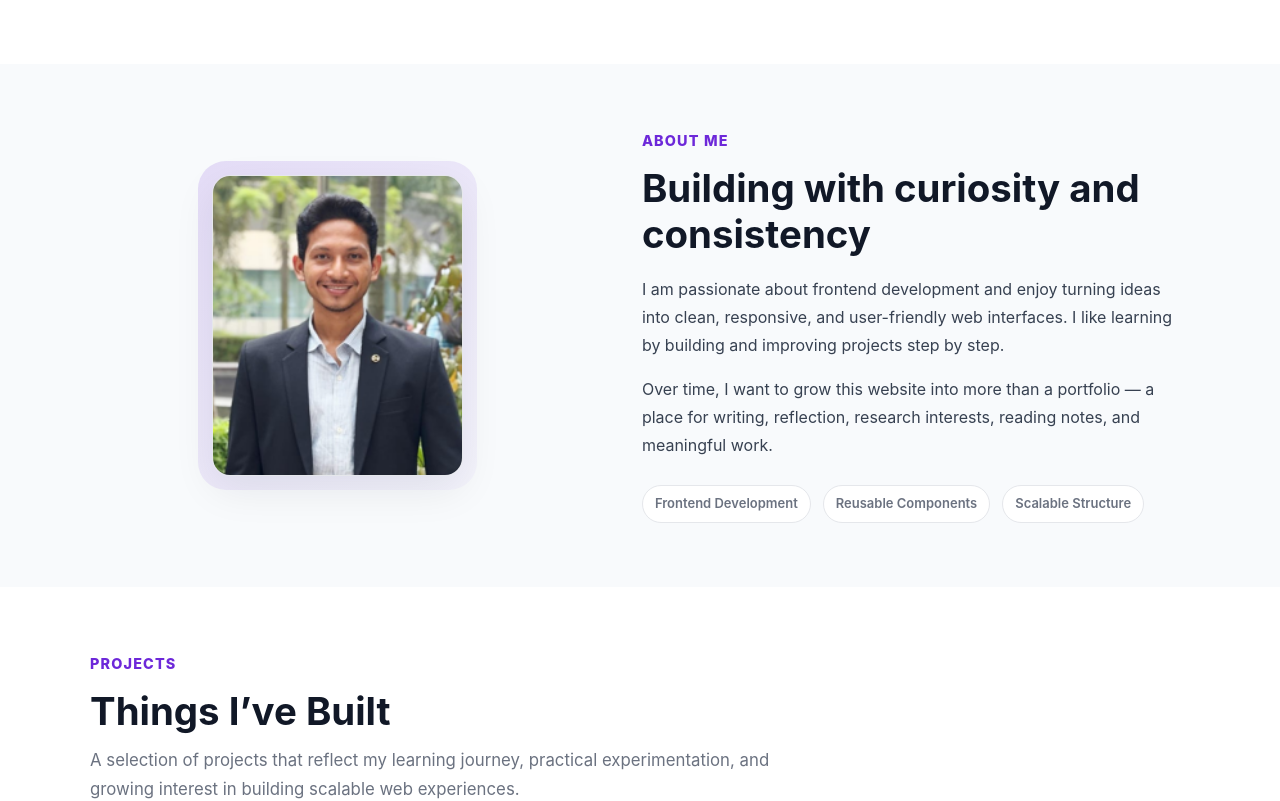
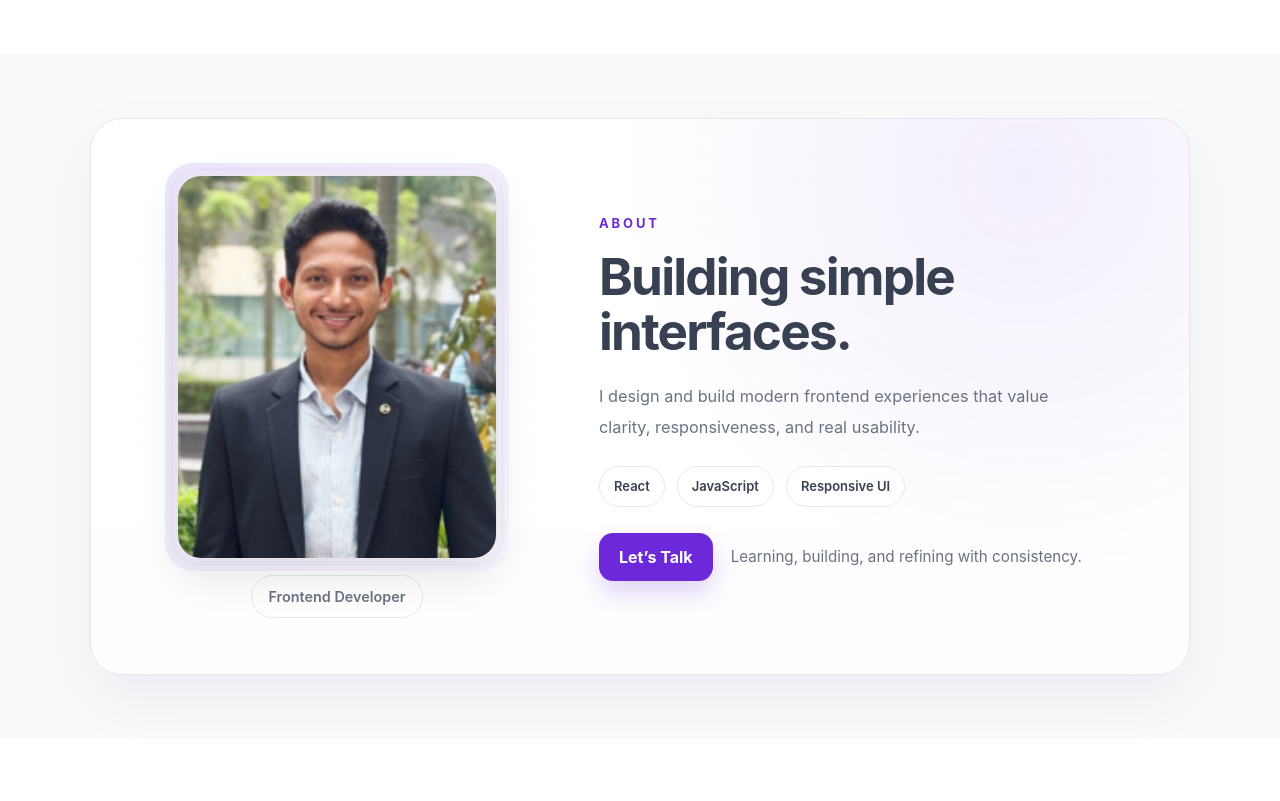
Before and after one commit to rayhandevcs-tech/my-portfolio, a React (Vite) app: page / in a window 1280 px wide. Shown: the part 1209-2010 px from the top of the page. Built offline with nearby package versions, Linux system fonts and the light colour scheme.

Commit message:
About section updated

```diff
--- a/src/components/sections/home/AboutSection/AboutSection.css
+++ b/src/components/sections/home/AboutSection/AboutSection.css
@@ -2,103 +2,259 @@
   background: var(--bg-soft);
 }
 
-.about__grid {
+.about__card {
+  position: relative;
   display: grid;
-  grid-template-columns: 0.95fr 1.05fr;
+  grid-template-columns: 380px 1fr;
   align-items: center;
-  gap: 56px;
+  gap: 72px;
+  padding: 56px;
+  border: 1px solid var(--border);
+  border-radius: 32px;
+  background:
+    radial-gradient(circle at 85% 10%, rgba(109, 40, 217, 0.08), transparent 38%),
+    linear-gradient(180deg, rgba(255, 255, 255, 0.96), rgba(255, 255, 255, 0.88));
+  box-shadow: 0 24px 60px rgba(15, 23, 42, 0.06);
+  overflow: hidden;
+}
+
+.about__media {
+  display: flex;
+  flex-direction: column;
+  align-items: center;
 }
 
 .about__image-wrap {
-  display: flex;
-  justify-content: center;
+  position: relative;
+  width: 100%;
+  max-width: 320px;
 }
 
-.about__image {
-  position: relative;
+.about__image-wrap::before {
+  content: "";
+  position: absolute;
+  inset: -12px;
+  border-radius: 28px;
+  background: linear-gradient(
+    135deg,
+    rgba(109, 40, 217, 0.12),
+    rgba(139, 92, 246, 0.04)
+  );
+  z-index: 0;
 }
 
-.about__image::before {
+.about__image-wrap::after {
   content: "";
   position: absolute;
-  inset: -14px;
-  border-radius: calc(var(--radius) + 10px);
-  background: linear-gradient(
-    135deg,
-    rgba(109, 40, 217, 0.14),
-    rgba(139, 92, 246, 0.04)
-  );
+  inset: -6px;
+  border-radius: 28px;
+  border: 1px solid rgba(15, 23, 42, 0.04);
   z-index: 0;
 }
 
 .about__img {
   position: relative;
   z-index: 1;
+  display: block;
   width: 100%;
-  max-width: 360px;
   aspect-ratio: 4 / 4.8;
   object-fit: cover;
-  border-radius: var(--radius);
+  border-radius: 24px;
   border: 1px solid var(--border);
-  box-shadow: var(--shadow);
+  box-shadow: 0 18px 40px rgba(15, 23, 42, 0.1);
+}
+
+.about__role{
+  margin-top:16px;
+  padding:8px 16px;
+  border-radius:999px;
+  border:1px solid var(--border);
+  background:rgba(255,255,255,0.7);
+  font-size:0.9rem;
+  font-weight:600;
+  color:var(--text-muted);
+  text-align:center;
+  display:inline-block;
 }
 
 .about__content {
-  max-width: 640px;
+  max-width: 540px;
 }
 
-.about__content h2 {
-  margin-bottom: 18px;
+.about__eyebrow {
+  margin-bottom: 14px;
+  font-size: 13px;
+  font-weight: 700;
+  letter-spacing: 0.22em;
+  text-transform: uppercase;
+  color: #6d28d9;
 }
 
-.about__content p + p {
-  margin-top: 16px;
+.about__title {
+  max-width: 420px;
+  margin: 0 0 22px;
+  font-size: clamp(2.1rem, 4vw, 3.2rem);
+  line-height: 1.08;
+  letter-spacing: -0.035em;
+  color: var(--text);
 }
 
-.about__highlights {
+.about__text {
+  max-width: 46ch;
+  margin: 0;
+  font-size: 1.02rem;
+  line-height: 1.85;
+  color: var(--text-muted);
+}
+
+.about__meta {
   display: flex;
   flex-wrap: wrap;
   gap: 12px;
-  margin-top: 26px;
+  margin-top: 24px;
 }
 
-.about__highlights span {
+.about__meta span {
   display: inline-flex;
   align-items: center;
-  padding: 8px 12px;
+  justify-content: center;
+  padding: 10px 14px;
   border-radius: 999px;
-  background: var(--bg);
   border: 1px solid var(--border);
-  color: var(--text-muted);
+  background: rgba(255, 255, 255, 0.68);
+  backdrop-filter: blur(8px);
+  color: var(--text);
   font-size: 13px;
   font-weight: 600;
 }
 
+.about__actions {
+  display: flex;
+  align-items: center;
+  gap: 18px;
+  flex-wrap: wrap;
+  margin-top: 26px;
+}
+
+.about__btn {
+  display: inline-flex;
+  align-items: center;
+  justify-content: center;
+  min-height: 48px;
+  padding: 0 20px;
+  border-radius: 14px;
+  background: #6d28d9;
+  color: #ffffff;
+  text-decoration: none;
+  font-weight: 700;
+  transition: transform 0.22s ease, box-shadow 0.22s ease;
+  box-shadow: 0 12px 24px rgba(109, 40, 217, 0.2);
+}
+
+.about__btn:hover {
+  transform: translateY(-3px);
+  box-shadow: 0 20px 40px rgba(109, 40, 217, 0.25);
+}
+
+.about__note {
+  margin: 0;
+  font-size: 0.95rem;
+  color: var(--text-muted);
+}
+
+/* Tablet */
 @media (max-width: 992px) {
-  .about__grid {
+  .about__card {
     grid-template-columns: 1fr;
     gap: 30px;
+    padding: 30px 24px;
+  }
+
+  .about__media {
+    justify-content: center;
   }
 
   .about__content {
     max-width: 100%;
   }
 
-  .about__img {
-    max-width: 300px;
+  .about__image-wrap {
+    max-width: 280px;
+  }
+
+  .about__title {
+    max-width: 100%;
+    font-size: 2.3rem;
+    line-height: 1.08;
+  }
+
+  .about__text {
+    max-width: 42ch;
   }
 }
 
+/* Mobile */
 @media (max-width: 640px) {
-  .about__grid {
-    gap: 22px;
+  .about__card {
+    padding: 22px 18px;
+    border-radius: 22px;
+    gap: 24px;
   }
 
-  .about__img {
-    max-width: 240px;
+  .about__image-wrap {
+    max-width: 230px;
   }
 
-  .about__highlights {
+  .about__role {
+    margin-top: 14px;
+    font-size: 0.9rem;
+  }
+
+  .about__eyebrow {
+    font-size: 12px;
+    letter-spacing: 0.18em;
+    margin-bottom: 12px;
+  }
+
+  .about__title {
+    max-width: 100%;
+    font-size: 1.9rem;
+    line-height: 1.15;
+    margin-bottom: 16px;
+  }
+
+  .about__text {
+    max-width: 100%;
+    font-size: 0.98rem;
+    line-height: 1.75;
+  }
+   .about__content{
+    text-align:center;
+  }
+
+
+  .about__meta {
     gap: 10px;
+    margin-top: 20px;
   }
+
+  .about__meta span {
+    padding: 9px 12px;
+    font-size: 12px;
+  }
+
+  .about__actions {
+    flex-direction: column;
+    align-items: flex-start;
+    gap: 12px;
+    margin-top: 22px;
+  }
+
+  .about__note {
+    font-size: 0.92rem;
+    line-height: 1.6;
+  }
+  .about__media{
+  align-items:center;
 }
+}
--- a/src/components/sections/home/AboutSection/AboutSection.jsx
+++ b/src/components/sections/home/AboutSection/AboutSection.jsx
@@ -4,34 +4,44 @@ import aboutImage from "../../../../assets/images/hero_pic.png";
 function AboutSection() {
   return (
     <section className="section about" id="about">
-      <div className="container about__grid">
-        <div className="about__image-wrap">
-          <div className="about__image">
-            <img src={aboutImage} alt="About me" className="about__img" />
+      <div className="container">
+        <div className="about__card">
+          <div className="about__media">
+            <div className="about__image-wrap">
+              <img src={aboutImage} alt="Rayhan" className="about__img" />
+            </div>
+
+            <p className="about__role">Frontend Developer</p>
           </div>
-        </div>
 
-        <div className="about__content">
-          <p className="eyebrow">About Me</p>
+          <div className="about__content">
+            <p className="about__eyebrow">About</p>
 
-          <h2>Building with curiosity and consistency</h2>
+            <h2 className="about__title">
+              Building simple
+  <br /> interfaces.
+            </h2>
 
-          <p>
-            I am passionate about frontend development and enjoy turning ideas
-            into clean, responsive, and user-friendly web interfaces. I like
-            learning by building and improving projects step by step.
-          </p>
+            <p className="about__text">
+              I design and build modern frontend experiences that value clarity,
+              responsiveness, and real usability.
+            </p>
 
-          <p>
-            Over time, I want to grow this website into more than a portfolio —
-            a place for writing, reflection, research interests, reading notes,
-            and meaningful work.
-          </p>
+            <div className="about__meta">
+              <span>React</span>
+              <span>JavaScript</span>
+              <span>Responsive UI</span>
+            </div>
 
-          <div className="about__highlights">
-            <span>Frontend Development</span>
-            <span>Reusable Components</span>
-            <span>Scalable Structure</span>
+            <div className="about__actions">
+              <a href="#contact" className="about__btn">
+                Let’s Talk
+              </a>
+
+              <p className="about__note">
+                Learning, building, and refining with consistency.
+              </p>
+            </div>
           </div>
         </div>
       </div>
--- a/src/components/sections/home/ContactSection/ContactSection.jsx
+++ b/src/components/sections/home/ContactSection/ContactSection.jsx
@@ -15,13 +15,6 @@ function ContactSection() {
 
         <ContactInfoGrid />
 
-        <div className="contact-home__note">
-          <p>
-            I’m especially interested in frontend development, scalable UI
-            systems, and projects that help me grow through building.
-          </p>
-        </div>
-
         <Link to="/contact" className="btn contact-home__cta">
           Send a Message
         </Link>
--- a/src/components/sections/home/HeroSection/HeroSection.jsx
+++ b/src/components/sections/home/HeroSection/HeroSection.jsx
@@ -30,11 +30,7 @@ function HeroSection() {
             </Link>
           </div>
 
-          <div className="hero__mini-points">
-            <span>React-based UI</span>
-            <span>Scalable structure</span>
-            <span>Continuous learning</span>
-          </div>
+
         </div>
 
         <div className="hero__image-wrap">
--- a/src/data/blogPosts.js
+++ b/src/data/blogPosts.js
@@ -1,6 +1,4 @@
-// import heroImg from "../assets/images/hero_img.png";
-// import penImg from "../assets/images/feather-pen-1.png";
-// import chainImg from "../assets/images/product-chain-1.png";
+
 import placeholderImg from "../assets/images/placeholder-image.png";
 import placeholderImg1 from "../assets/images/placeholder-image-1.png";
 import placeholderImg2 from "../assets/images/placeholder-image-2.png";
--- a/src/data/site.js
+++ b/src/data/site.js
@@ -18,8 +18,8 @@ export const siteConfig = {
     { label: "Blog", path: "/blog" },
     { label: "Books", path: "/book-reviews" },
     { label: "Achievements", path: "/achievements" },
-    { label: "Travel", path: "/travel" },
-    { label: "Research", path: "/research" },
+    // { label: "Travel", path: "/travel" },
+    // { label: "Research", path: "/research" },
     { label: "Contact", path: "/contact" },
   ],
 
--- a/src/pages/Contact/Contact.jsx
+++ b/src/pages/Contact/Contact.jsx
@@ -21,13 +21,6 @@ function Contact() {
 
           <ContactInfoGrid />
 
-          <div className="contact-home__note">
-            <p>
-              I’m especially interested in frontend development, scalable UI
-              systems, and projects that help me grow through building.
-            </p>
-          </div>
-
           <ContactForm />
         </div>
       </main>
--- a/src/router/index.jsx
+++ b/src/router/index.jsx
@@ -54,8 +54,8 @@ export const router = createBrowserRouter([
       { path: "book-reviews", element: <BookReviews /> },
       { path: "book-reviews/:slug", element: <BookReviewDetails /> },
       { path: "achievements", element: <Achievements /> },
-      { path: "travel", element: <Travel /> },
-      { path: "research", element: <Research /> },
+      //{ path: "travel", element: <Travel /> },
+      //{ path: "research", element: <Research /> },
       { path: "contact", element: <Contact /> },
       { path: "projects/:slug", element: <ProjectDetails /> },
     ],
```
